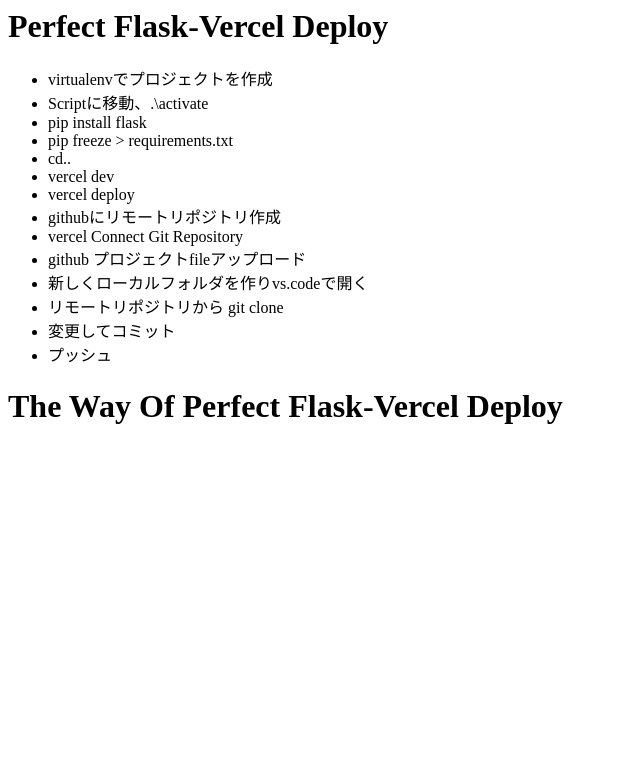
After one commit to tokoshika/Perfect-Flask-VercelDev, a Flask app: page /deploy in a window 1280 px wide. The commit adds this page. Shown: the top 778 px of the page, without its empty margins (0-640 px from the left). Run offline with Flask 3, Linux system fonts and the light colour scheme.

Commit message:
Add files via upload

```diff
--- /dev/null
+++ b/templates/deploy.html
@@ -0,0 +1,27 @@
+<html lang="en">
+  <head>
+    <meta charset="UTF-8" />
+    <meta name="viewport" content="width=device-width, initial-scale=1.0" />
+    <title>Document</title>
+  </head>
+  <body>
+    <h1>Perfect Flask-Vercel Deploy</h1>
+    <ul>
+      <li>virtualenvでプロジェクトを作成</li>
+      <li>Scriptに移動、.\activate</li>
+      <li>pip install flask</li>
+      <li>pip freeze > requirements.txt</li>
+      <li>cd..</li>
+      <li>vercel dev</li>
+      <li>vercel deploy</li>
+      <li>githubにリモートリポジトリ作成</li>
+      <li>vercel Connect Git Repository</li>
+      <li>github プロジェクトfileアップロード</li>
+      <li>新しくローカルフォルダを作りvs.codeで開く</li>
+      <li>リモートリポジトリから git clone</li>
+      <li>変更してコミット</li>
+      <li>プッシュ</li>
+    </ul>
+    <h1>The Way Of Perfect Flask-Vercel Deploy</h1>
+  </body>
+</html>
--- a/templates/index.html
+++ b/templates/index.html
@@ -7,5 +7,6 @@
   <body>
     <h1>Perfect Flask-Vercel Deploy</h1>
     <a href="/deploy">FlaskをVercelにデプロイする</a>
+    <h2>URL短縮はここから</h2>
   </body>
 </html>
```
